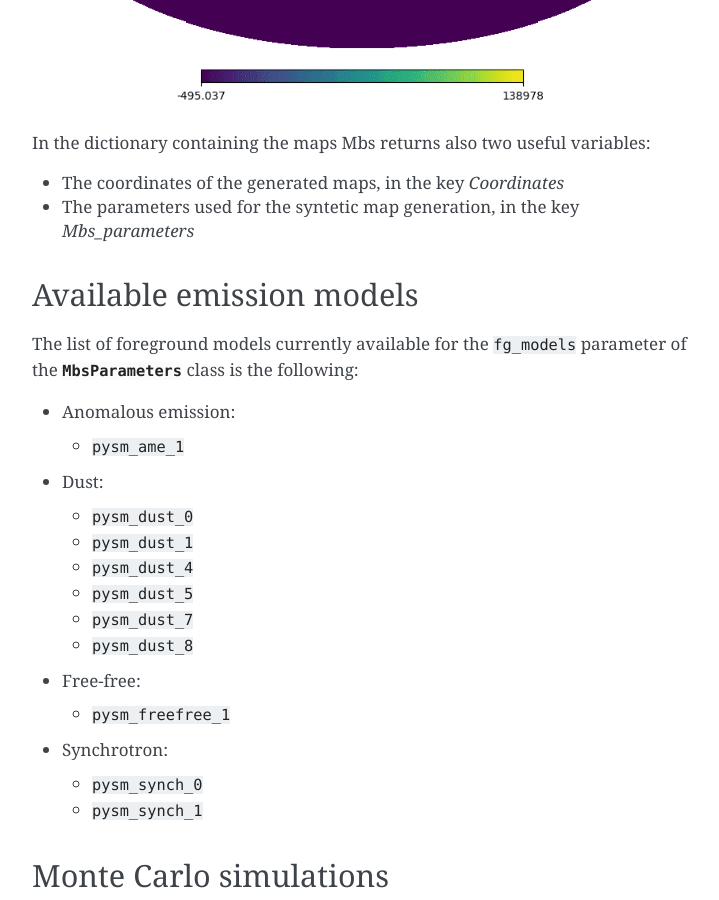
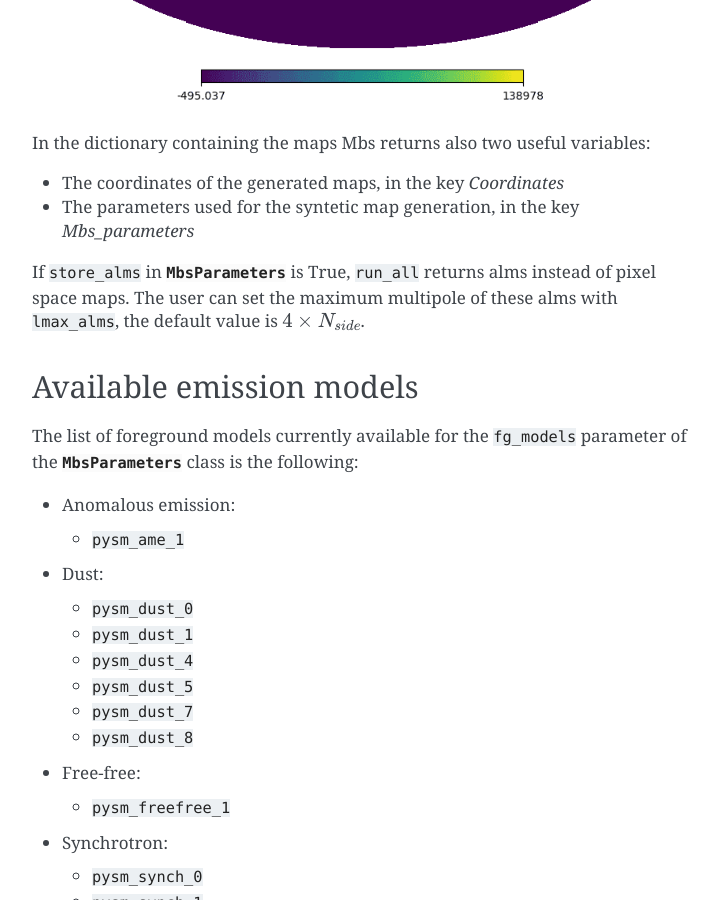
Before and after one commit to litebird/litebird_sim, a Sphinx documentation site: the page built from docs/source/sky_maps.rst, in a window 1280 px wide and 900 px high, scrolled down 1204 px. Shown: the whole window, without its empty margins (388-1107 px from the left). Built offline with Sphinx 7.4.7, drawn with Linux system fonts in a browser that asks for light colours.

Commit message:
documentation and CHANGELOG updated

```diff
--- a/docs/source/sky_maps.rst
+++ b/docs/source/sky_maps.rst
@@ -50,6 +50,10 @@ In the dictionary containing the maps Mbs returns also two useful variables:
 - The coordinates of the generated maps, in the key `Coordinates`
 - The parameters used for the syntetic map generation, in the key `Mbs_parameters`
 
+If ``store_alms`` in :class:`.MbsParameters` is True, ``run_all`` returns alms
+instead of pixel space maps. The user can set the maximum multipole of these alms with
+``lmax_alms``, the default value is :math:`4\times N_{side}`.
+
 Available emission models
 -------------------------
 
```
Also changed, not shown: CHANGELOG.md (+2 -0 lines).
